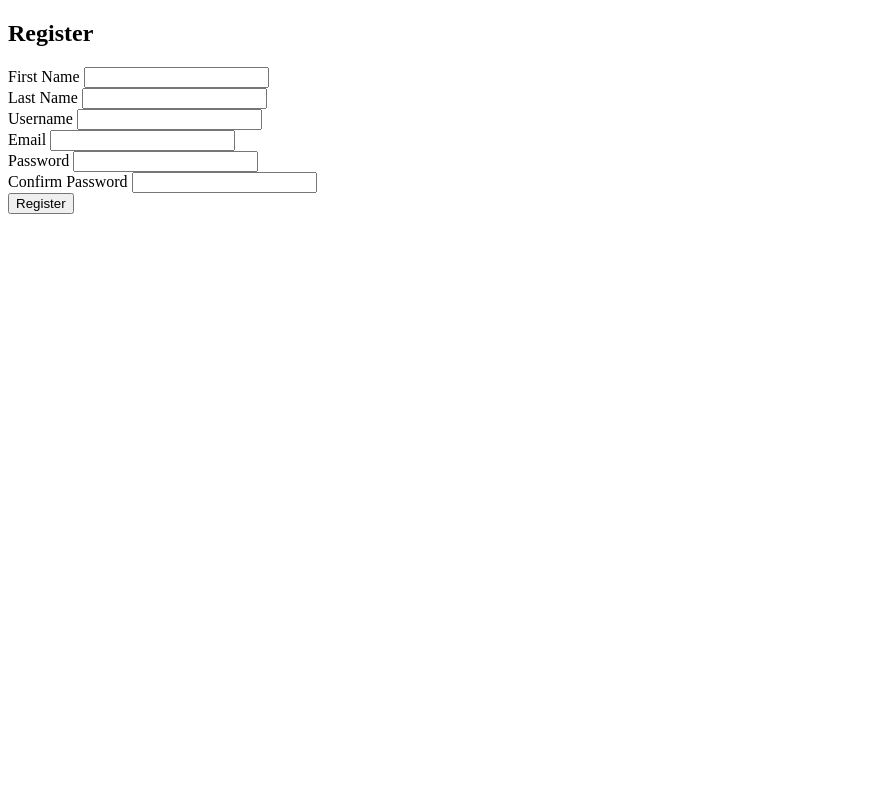
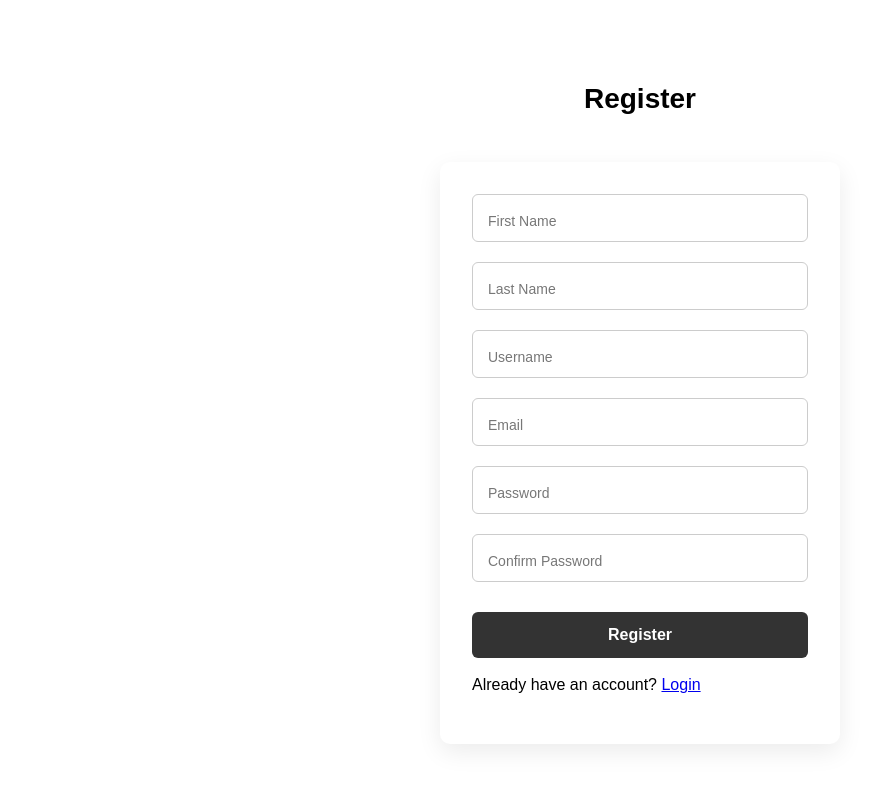
Before and after one commit to nemzki/flask-auth-manual-practice, a Flask app: page /auth/register in a window 1280 px wide. Shown: the whole page, without its empty margins (0-880 px from the left). Run offline with Flask 3, Linux system fonts and the light colour scheme.

Commit message:
fix register and login layout

```diff
--- a/app.py
+++ b/app.py
@@ -11,6 +11,7 @@ app.secret_key = "practice-flask-auth"
 #initialize db
 init_db()
 
+# register blueprints
 app.register_blueprint(auth_bp, url_prefix="/auth")
 app.register_blueprint(main_bp, url_prefix="/main")
 
--- a/routes/__init__.py
+++ b/routes/__init__.py
@@ -11,4 +11,4 @@ from . import register_routes
 from . import login_routes
 
 # DASHBOARD ROUTE IMPORTS
-from . import educator_dashboard
+from . import dashboard
--- a/routes/educator_dashboard.py
+++ b/routes/dashboard.py
@@ -2,7 +2,7 @@ from flask import render_template, session
 
 from . import main_bp
 
-@main_bp.route('/educator-dashboard')
-def educator_dashboard():
+@main_bp.route('dashboard')
+def dashboard():
     name = session["username"]
     return render_template('dashboard.html', name=name)
--- a/routes/login_routes.py
+++ b/routes/login_routes.py
@@ -31,7 +31,7 @@ def login():
             session["user_id"] = user["id"]
             session["username"] = user["username"]
 
-            return redirect(url_for('main.educator_dashboard'))
+            return redirect(url_for('main.dashboard'))
         flash("Invalid credentials.", "danger")
 
     return render_template('login.html', form=form)
--- /dev/null
+++ b/static/auth.css
@@ -0,0 +1,119 @@
+
+/*===================================================
+             CONTAINER
+===================================================*/
+.form-container {
+    min-height: 100vh;
+    display: flex;
+    flex-direction: column;
+    justify-content: center;
+    align-items: center;
+    gap: 20px;
+}
+
+/*===================================================
+             TITLE
+===================================================*/
+
+.form-container h2 {
+    font-size: 28px;
+    font-weight: 600;
+    margin-bottom: 24px;
+    text-align: center
+}
+
+/*===================================================
+             AUTH FORM
+===================================================*/
+
+.auth-form {
+    width: 100%;
+    max-width: 400px;
+    background: #fff;
+    padding: 32px;
+    border-radius: 10px;
+    box-shadow: 0 8px 24px rgba(0, 0, 0, 0.08)
+}
+
+/*===================================================
+             FORM GROUP
+===================================================*/
+
+.auth-form .form-group {
+    position: relative;
+    margin-bottom: 20px;
+}
+
+/*===================================================
+             FORM INPUT
+===================================================*/
+
+.form-input {
+    width: 100%;
+    padding: 14px 12px;
+    font-size: 16px;
+    border: 1px solid #ccc;
+    border-radius: 6px;
+    outline: none;
+}
+
+.form-input:focus + .form-label,
+.form-input:not(:placeholder-shown) + .form-label {
+    top: -6px;
+    font-size: 12px;
+    color: #333;
+}
+
+.form-input:focus {
+    border-color: #333;
+}
+
+
+/*===================================================
+             FORM LABEL
+===================================================*/
+
+.form-label {
+    position: absolute;
+    top: 45%;
+    left: 12px;
+    color: #777;
+    font-size: 14px;
+    pointer-events: none;
+    transform: translateY(-20%);
+    transition: 0.2s ease;
+    background: #fff;
+    padding: 0 4px;
+}
+
+/*===================================================
+            ERROR TEXT
+===================================================*/
+
+.error-text {
+    color: #d32f2f;
+    font-size: 12px;
+    margin-top: 4px;
+    display: block;
+}
+
+/*===================================================
+            FORM BUTTON
+===================================================*/
+
+.auth-form .form-btn {
+    width: 100%;
+    padding: 14px;
+    margin-top: 10px;
+    font-size: 16px;
+    font-weight: 600;
+    border: none;
+    border-radius: 6px;
+    cursor: pointer;
+    background-color: #333;
+    color: white;
+}
+
+.form-btn:hover {
+    opacity: 0.9;
+}
--- a/static/style.css
+++ b/static/style.css
@@ -0,0 +1,17 @@
+*,
+*::before,
+*::after {
+    box-sizing: border-box;
+}
+
+html, body {
+    margin: 0;
+    padding: 0;
+    line-height: 1.4;
+    font-family: Poppins, sans-serif;
+    min-height: 100%;
+}
+
+main {
+ min-height: 100vh;
+}
--- a/templates/register.html
+++ b/templates/register.html
@@ -1,57 +1,67 @@
 {% extends "auth_base.html" %}
 
+{% block style %}<link rel="stylesheet" href="{{ url_for('static', filename='auth.css') }}">{% endblock %}
+
 {% block content %}
-    <div class="register-form-container">
+    <div class="form-container">
         <h2>Register</h2>
 
-        <form method="POST">
+        <form method="POST" class="auth-form">
             {{ form.hidden_tag() }} <!-- CSRF PROTECTION -->
 
             <!-- FIELDS -->
             <div class="form-group">
-                {{ form.first_name.label }}
-                {{ form.first_name(class="form-input") }}
+                {{ form.first_name(class="form-input", placeholder=" ") }}
+                {{ form.first_name.label(class="form-label") }}
+
                 {% for error in form.first_name.errors %}
                     <small class="error-text">{{ error }}</small>
                 {% endfor %}
             </div>
             <div class="form-group">
-                {{ form.last_name.label }}
-                {{ form.last_name(class="form-input") }}
+                {{ form.last_name(class="form-input", placeholder=" ") }}
+                {{ form.last_name.label(class="form-label") }}
+
                 {% for error in form.last_name.errors %}
                     <small class="error-text">{{ error }}</small>
                 {% endfor %}
             </div>
             <div class="form-group">
-                {{ form.username.label }}
-                {{ form.username(class="form-input") }}
+                {{ form.username(class="form-input", placeholder=" ") }}
+                {{ form.username.label(class="form-label") }}
+
                 {% for error in form.username.errors %}
                     <small class="error-text">{{ error }}</small>
                 {% endfor %}
             </div>
             <div class="form-group">
-                {{ form.email.label }}
-                {{ form.email(class="form-input") }}
+                {{ form.email(class="form-input", placeholder=" ") }}
+                {{ form.email.label(class="form-label") }}
+
                 {% for error in form.email.errors %}
                     <small class="error-text">{{ error }}</small>
                 {% endfor %}
             </div>
             <div class="form-group">
-                {{ form.password.label }}
-                {{ form.password(class="form-input") }}
+                {{ form.password(class="form-input", placeholder=" ") }}
+                {{ form.password.label(class="form-label") }}
+
                 {% for error in form.password.errors %}
                     <small class="error-text">{{ error }}</small>
                 {% endfor %}
             </div>
             <div class="form-group">
-                {{ form.confirm_password.label }}
-                {{ form.confirm_password(class="form-input") }}
+                {{ form.confirm_password(class="form-input", placeholder=" ") }}
+                {{ form.confirm_password.label(class="form-label") }}
+
                 {% for error in form.confirm_password.errors %}
                     <small class="error-text">{{ error }}</small>
                 {% endfor %}
             </div>
 
-            {{ form.submit(class="register-btn") }}
+            {{ form.submit(class="form-btn") }}
+
+            <p>Already have an account? <a href="{{ url_for('auth.login') }}">Login</a></p>
         </form>
     </div>
 {% endblock %}
```
Also changed, not shown: templates/dashboard.html (+7 -0 lines), templates/login.html (+14 -8 lines).
